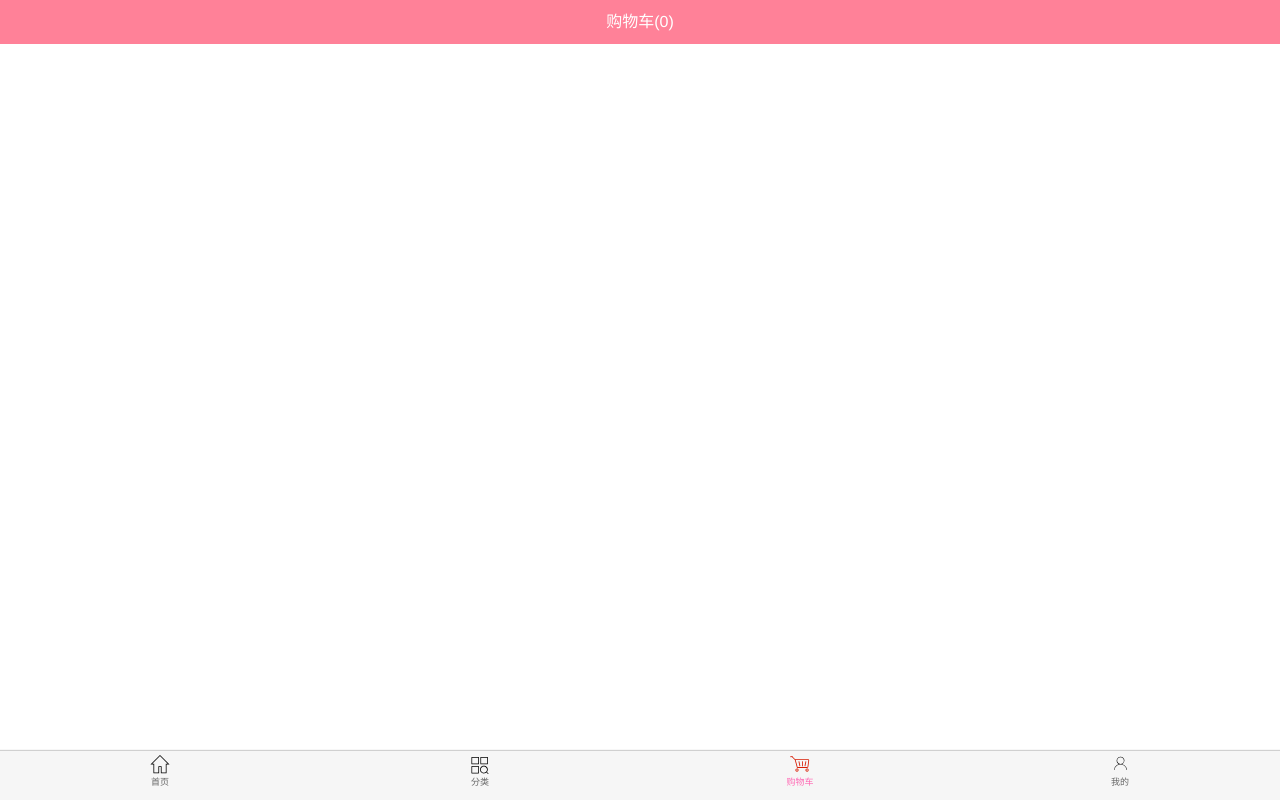
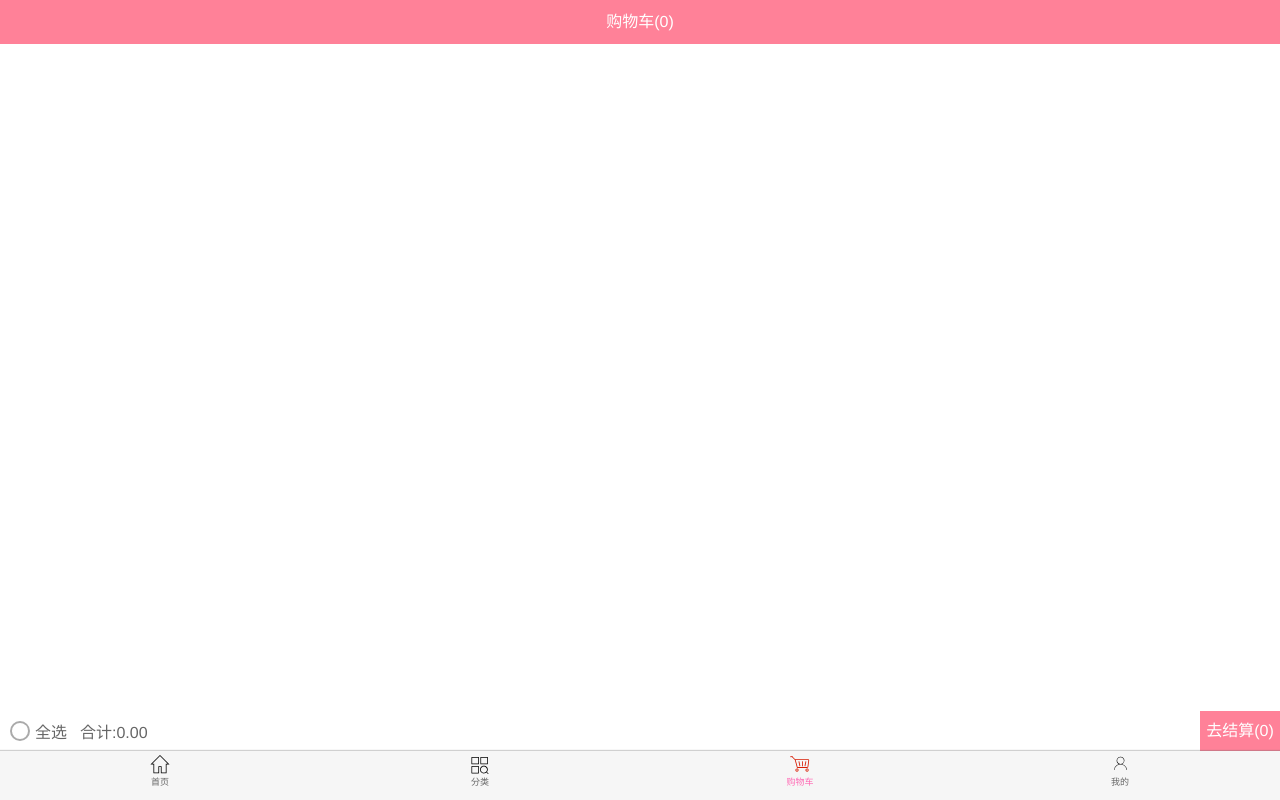
Before and after one commit to YoRHa1998/supermall, a Vue app: page /cars in a window 1280 px wide. Built offline with nearby package versions, Linux system fonts and the light colour scheme.

Commit message:
cartbuttombar updata

```diff
--- /dev/null
+++ b/src/components/content/checkbutton/CheckButton.vue
@@ -0,0 +1,36 @@
+<template>
+  <div class="check">
+    <img src="~assets/img/cart/tick.svg" alt="" class="checkimg" :class="{active:isactive}">
+  </div>
+</template>
+
+<script>
+export default {
+  components:{},
+  props:{
+    isactive:{
+      type:Boolean,
+      default:true
+    }
+  },
+  data(){
+    return {
+    }
+  },
+  watch:{},
+  computed:{},
+  methods:{},
+  created(){},
+  mounted(){}
+}
+</script>
+<style scoped>
+.checkimg{
+  border-radius: 50%;
+  border: 2px solid #aaa
+}
+.active{
+  background-color: red;
+  border-color: red;
+}
+</style>
--- a/src/store/actions.js
+++ b/src/store/actions.js
@@ -1,3 +1,16 @@
 export default {
+  addCart(context,payload){  //第一个参数是默认传入的state，第二个为组件中传的参数
+    return new Promise((resolve,reject)=>{
+    let oldProduct = context.state.cartList.find(item => payload.iid === item.iid)  //根据iid判断state中是否已经有
+                                                                            //该商品，有的话则返回该商品
+    if(oldProduct){  //如果有值，则该商品的count + 1
+      context.commit('addCounter',oldProduct)
+      resolve('该商品数量加1')
+    }else{  //如果没有找到，则将传过来的商品加进数组中
 
+      context.commit('addGoods',payload)
+      resolve('添加到购物车成功')
+    }
+    })
+  }
 }
--- a/src/store/mutations.js
+++ b/src/store/mutations.js
@@ -1,12 +1,8 @@
 export default {
-  addCart(state,payload){  //第一个参数是默认传入的state，第二个为组件中传的参数
-    let oldProduct = state.cartList.find(item => payload.iid === item.iid)  //根据iid判断state中是否已经有
-                                                                            //该商品，有的话则返回该商品
-
-    if(oldProduct){  //如果有值，则该商品的count + 1
-      oldProduct.count += 1
-    }else{  //如果没有找到，则将传过来的商品加进数组中
-      state.cartList.push(payload)
-    }
+  addCounter(state,payload){
+    payload.count += 1
+  },
+  addGoods(state,payload){
+    state.cartList.push(payload)
   }
 }
--- a/src/views/cars/Cars.vue
+++ b/src/views/cars/Cars.vue
@@ -3,7 +3,6 @@
     <NavBar class="cart-nav-bar">
       <div slot="center">购物车({{getGoods}})</div>
     </NavBar>
-
     <cartList></cartList>
   </div>
 </template>
--- a/src/views/cars/childcomponent/cartList.vue
+++ b/src/views/cars/childcomponent/cartList.vue
@@ -1,21 +1,25 @@
 <template>
   <div class="cart-list">
-    <scroll class="scroll-content">
+    <scroll class="scroll-content" ref="scroll">
       <CartListItem v-for="(item,index) in $store.state.cartList"
                     :key="index"
-                    :product="item"></CartListItem>
+                    :itemInfo="item"></CartListItem>
     </scroll>
+
+    <CartButtomBar></CartButtomBar>
   </div>
 </template>
 
 <script>
 import Scroll from "components/common/scroll/Scroll"
 import CartListItem from "./cartListItem"
+import CartButtomBar from "./cartbuttombar"
 
 export default {
   components:{
     Scroll,
-    CartListItem
+    CartListItem,
+    CartButtomBar
   },
   props:{},
   data(){
@@ -26,12 +30,15 @@ export default {
   computed:{},
   methods:{},
   created(){},
-  mounted(){}
+  mounted(){},
+  activated() {
+    this.$refs.scroll.refresh()   //每当页面处于活跃状态就进行一次刷新，重置可滚动高度
+  },
 }
 </script>
 <style scoped>
 .cart-list{
-  height: calc(100vh - 44px - 49px);
+  height: calc(100vh - 44px - 49px - 40px);
 }
 .scroll-content{
   height: 100%;
--- a/src/views/cars/childcomponent/cartListItem.vue
+++ b/src/views/cars/childcomponent/cartListItem.vue
@@ -1,14 +1,31 @@
 <template>
-  <div>
-    {{product}}
+  <div id="shop-item">
+    <div class="item-selector">
+      <CheckButton class="item-selector" :isactive="itemInfo.check" @click.native="checkClick"></CheckButton>
+    </div>
+    <div class="item-img">
+      <img :src="itemInfo.image" alt="商品图片">
+    </div>
+    <div class="item-info">
+      <div class="item-title">{{itemInfo.title}}</div>
+      <div class="item-desc">{{itemInfo.desc}}</div>
+      <div class="info-bottom">
+        <div class="item-price left">¥{{itemInfo.price}}</div>
+        <div class="item-count right">x{{itemInfo.count}}</div>
+      </div>
+    </div>
   </div>
 </template>
 
 <script>
+import CheckButton from "components/content/checkbutton/CheckButton"
+
 export default {
-  components:{},
+  components:{
+    CheckButton
+  },
   props:{
-    product:{
+    itemInfo:{
       type:Object,
       default(){
         return {}
@@ -20,12 +37,76 @@ export default {
     }
   },
   watch:{},
-  computed:{},
-  methods:{},
+  computed:{
+  },
+  methods:{
+    checkClick(){
+      this.itemInfo.check = !this.itemInfo.check
+    }
+  },
   created(){},
   mounted(){}
 }
 </script>
 <style scoped>
+ #shop-item {
+    width: 100%;
+    display: flex;
+    font-size: 0;
+    padding: 5px;
+    border-bottom: 1px solid #ccc;
+  }
 
+  .item-selector {
+    width: 20px;
+    display: flex;
+    justify-content: center;
+    align-items: center;
+  }
+
+  .item-title, .item-desc {
+    overflow: hidden;
+    white-space: nowrap;
+    /* white-space: nowrap  规定段落不换行 */
+    text-overflow: ellipsis;
+    /* text-overflow: ellipsis  对超出的文字用省略号进行显示 */
+  }
+
+  .item-img {
+    padding: 5px;
+    /*border: 1px solid #ccc;*/
+  }
+
+  .item-img img {
+    width: 80px;
+    height: 100px;
+    display: block;
+    border-radius: 5px;
+  }
+
+  .item-info {
+    font-size: 17px;
+    color: #333;
+    padding: 5px 10px;
+    position: relative;
+    overflow: hidden;
+  }
+
+  .item-info .item-desc {
+    font-size: 14px;
+    color: #666;
+    margin-top: 15px;
+  }
+
+  .info-bottom {
+    margin-top: 10px;
+    position: absolute;
+    bottom: 10px;
+    left: 10px;
+    right: 10px;
+  }
+
+  .info-bottom .item-price {
+    color: orangered;
+  }
 </style>
--- /dev/null
+++ b/src/views/cars/childcomponent/cartbuttombar.vue
@@ -0,0 +1,91 @@
+<template>
+  <div class="buttom-bar">
+    <div class="check-content">
+      <CheckButton class="checked" :isactive="ischecked" @click.native="checkClick"></CheckButton>
+      <span>全选</span>
+    </div>
+
+    <div class="price">
+      <span>合计:{{totalPrice}}</span>
+    </div>
+
+    <div class="topay">
+      <span>去结算({{toresult}})</span>
+    </div>
+
+  </div>
+</template>
+
+<script>
+import CheckButton from "components/content/checkbutton/CheckButton"
+
+export default {
+  components:{
+    CheckButton
+  },
+  props:{},
+  data(){
+    return {
+    }
+  },
+  watch:{},
+  computed:{
+    totalPrice(){  //计算总价格
+      return this.$store.state.cartList.filter(item => {return item.check}).reduce((preValue,item)=>{
+        return preValue += item.price * item.count
+      },0).toFixed(2)
+    },
+    toresult(){  //计算总数量
+      return this.$store.state.cartList.filter(item => item.check).length
+    },
+    ischecked(){  //判断全选组件的状态
+      if(this.$store.state.cartList.length === 0) return false  //如果购物车为空，返回false
+
+      //如果查找到有一个没有被选中，也返回false为false，如果没有找到，则返回true
+      return !(this.$store.state.cartList.find(item => !item.check))
+    }
+  },
+  methods:{
+    checkClick(){
+      if(this.ischecked){  //如果为true，说明全部都被选中了，此时点击取消所有的选中
+        this.$store.state.cartList.forEach(item => item.check = false);
+      }else{  //else说明有没有选中的，此时点击应该让所有都选中
+        this.$store.state.cartList.forEach(item => item.check = true);
+      }
+    }
+  },
+  created(){},
+  mounted(){}
+}
+</script>
+<style scoped>
+.buttom-bar{
+  height: 40px;
+  position: relative;
+  display: flex;
+}
+.check-content{
+  width: 70px;
+  height: 40px;
+  display: flex;
+  align-items: center
+}
+.checked{
+  display: flex;
+  margin-left: 10px;
+  margin-right: 5px;
+}
+.price{
+  line-height: 40px;
+  margin-left: 10px;
+  margin-top: 2px;
+  flex: 1
+}
+.topay{
+  width: 80px;
+  background-color: var(--color-tint);
+  line-height: 40px;
+  text-align: center;
+  color: #fff
+}
+</style>
--- a/src/views/detail/Detail.vue
+++ b/src/views/detail/Detail.vue
@@ -116,11 +116,17 @@ export default {
       product.price = this.goodsinfo.realPrice
       product.iid = this.iid
       product.count = 1
+      product.check = true
 
       //将数据传到vuex中
       // this.$store.state.cartList.push()  不能这样直接改变state中的值，要通过mutation进行操作
 
-      this.$store.commit('addCart',product)  //通过commit使用mutation方法，前面是方法名，后面是传的参数
+      //通过commit使用mutation方法，前面是方法名，后面是传的参数
+      // this.$store.commit('addCart',product)
+      this.$store.dispatch('addCart',product).then(res=>{
+        console.log(res);
+
+      })
 
     }
   },
@@ -149,9 +155,8 @@ export default {
     })
   },
   mounted(){
+  },
 
-
-  },
 }
 
 </script>
```
